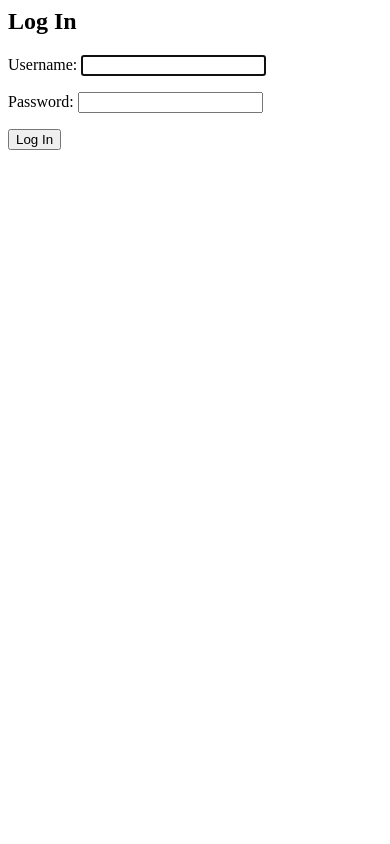
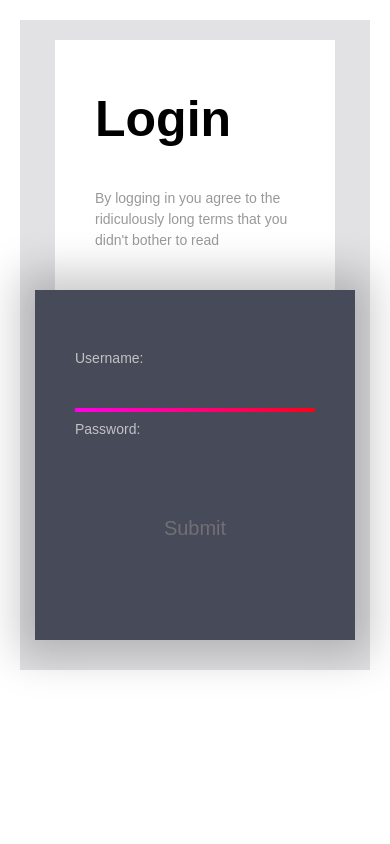
Before and after one commit to nadahkhaledd/Cash-App, a Django app: page /login/ in a window 390 px wide. Run offline with Django 4.2, Linux system fonts and the light colour scheme; some web fonts are replaced.

Commit message:
updated login page

```diff
--- a/app/templates/registration/login.html
+++ b/app/templates/registration/login.html
@@ -1,7 +1,202 @@
-<!-- templates/registration/login.html -->
-<h2>Log In</h2>
-<form method="post">
-  {% csrf_token %}
-  {{ form.as_p }}
-  <button type="submit">Log In</button>
-</form>
+<html>
+<head>
+    <style>
+        @import url('https://rsms.me/inter/inter-ui.css');
+
+        ::selection {
+            background: #2D2F36;
+        }
+
+        ::-webkit-selection {
+            background: #2D2F36;
+        }
+
+        ::-moz-selection {
+            background: #2D2F36;
+        }
+
+        body {
+            background: white;
+            font-family: 'Inter UI', sans-serif;
+            margin: 0;
+            padding: 20px;
+        }
+
+        .page {
+            background: #e2e2e5;
+            display: flex;
+            flex-direction: column;
+            height: calc(100% - 40px);
+            position: absolute;
+            place-content: center;
+            width: calc(100% - 40px);
+        }
+
+        @media (max-width: 767px) {
+            .page {
+                height: auto;
+                margin-bottom: 20px;
+                padding-bottom: 20px;
+            }
+        }
+
+        .container {
+            display: flex;
+            height: 320px;
+            margin: 0 auto;
+            width: 640px;
+        }
+
+        @media (max-width: 767px) {
+            .container {
+                flex-direction: column;
+                height: 630px;
+                width: 320px;
+            }
+        }
+
+        .left {
+            background: white;
+            height: calc(100% - 40px);
+            top: 20px;
+            position: relative;
+            width: 50%;
+        }
+
+        @media (max-width: 767px) {
+            .left {
+                height: 100%;
+                left: 20px;
+                width: calc(100% - 40px);
+                max-height: 270px;
+            }
+        }
+
+        .login {
+            font-size: 50px;
+            font-weight: 900;
+            margin: 50px 40px 40px;
+        }
+
+        .eula {
+            color: #999;
+            font-size: 14px;
+            line-height: 1.5;
+            margin: 40px;
+        }
+
+        .right {
+            background: #474A59;
+            box-shadow: 0px 0px 40px 16px rgba(0, 0, 0, 0.22);
+            color: #F1F1F2;
+            position: relative;
+            width: 50%;
+        }
+
+        @media (max-width: 767px) {
+            .right {
+                flex-shrink: 0;
+                height: 100%;
+                width: 100%;
+                max-height: 350px;
+            }
+        }
+
+        svg {
+            position: absolute;
+            width: 320px;
+        }
+
+        path {
+            fill: none;
+            stroke: url(#linearGradient);;
+            stroke-width: 4;
+            stroke-dasharray: 240 1386;
+        }
+
+        .form {
+            margin: 40px;
+            position: absolute;
+        }
+
+        label {
+            color: #c2c2c5;
+            display: block;
+            font-size: 14px;
+            height: 16px;
+            margin-top: 20px;
+            margin-bottom: 5px;
+        }
+
+        input {
+            background: transparent;
+            border: 0;
+            color: #f2f2f2;
+            font-size: 20px;
+            height: 30px;
+            line-height: 30px;
+            outline: none !important;
+            width: 100%;
+        }
+
+        input::-moz-focus-inner {
+            border: 0;
+        }
+
+        #submit {
+            color: #707075;
+            margin-top: 40px;
+            transition: color 300ms;
+        }
+
+        #submit:focus {
+            color: #f2f2f2;
+        }
+
+        #submit:active {
+            color: #d0d0d2;
+        }
+
+    </style>
+</head>
+<body>
+<div class="page">
+    <div class="container">
+        <div class="left">
+            <div class="login">Login</div>
+            <div class="eula">By logging in you agree to the ridiculously long terms that you didn't bother to read
+            </div>
+        </div>
+        <div class="right">
+            <svg viewBox="0 0 320 300">
+                <defs>
+                    <linearGradient
+                            inkscape:collect="always"
+                            id="linearGradient"
+                            x1="13"
+                            y1="193.49992"
+                            x2="307"
+                            y2="193.49992"
+                            gradientUnits="userSpaceOnUse">
+                        <stop
+                                style="stop-color:#ff00ff;"
+                                offset="0"
+                                id="stop876"/>
+                        <stop
+                                style="stop-color:#ff0000;"
+                                offset="1"
+                                id="stop878"/>
+                    </linearGradient>
+                </defs>
+                <path d="m 40,120.00016 239.99984,-3.2e-4 c 0,0 24.99263,0.79932 25.00016,35.00016 0.008,34.20084 -25.00016,35 -25.00016,35 h -239.99984 c 0,-0.0205 -25,4.01348 -25,38.5 0,34.48652 25,38.5 25,38.5 h 215 c 0,0 20,-0.99604 20,-25 0,-24.00396 -20,-25 -20,-25 h -190 c 0,0 -20,1.71033 -20,25 0,24.00396 20,25 20,25 h 168.57143"/>
+            </svg>
+            <form class="form" method="POST">
+                {% csrf_token %}
+                {{form}}
+                <input type="submit" id="submit" value="Submit">
+            </form>
+        </div>
+    </div>
+</div>
+</body>
+</html>
--- a/cash/__init__.py
+++ /dev/null
@@ -1,3 +0,0 @@
-import pymysql
-
-pymysql.install_as_MySQLdb()
```
Also changed, not shown: app/tests/unit/test_account.py (+12 -5 lines), cash/settings.py (+19 -19 lines).
